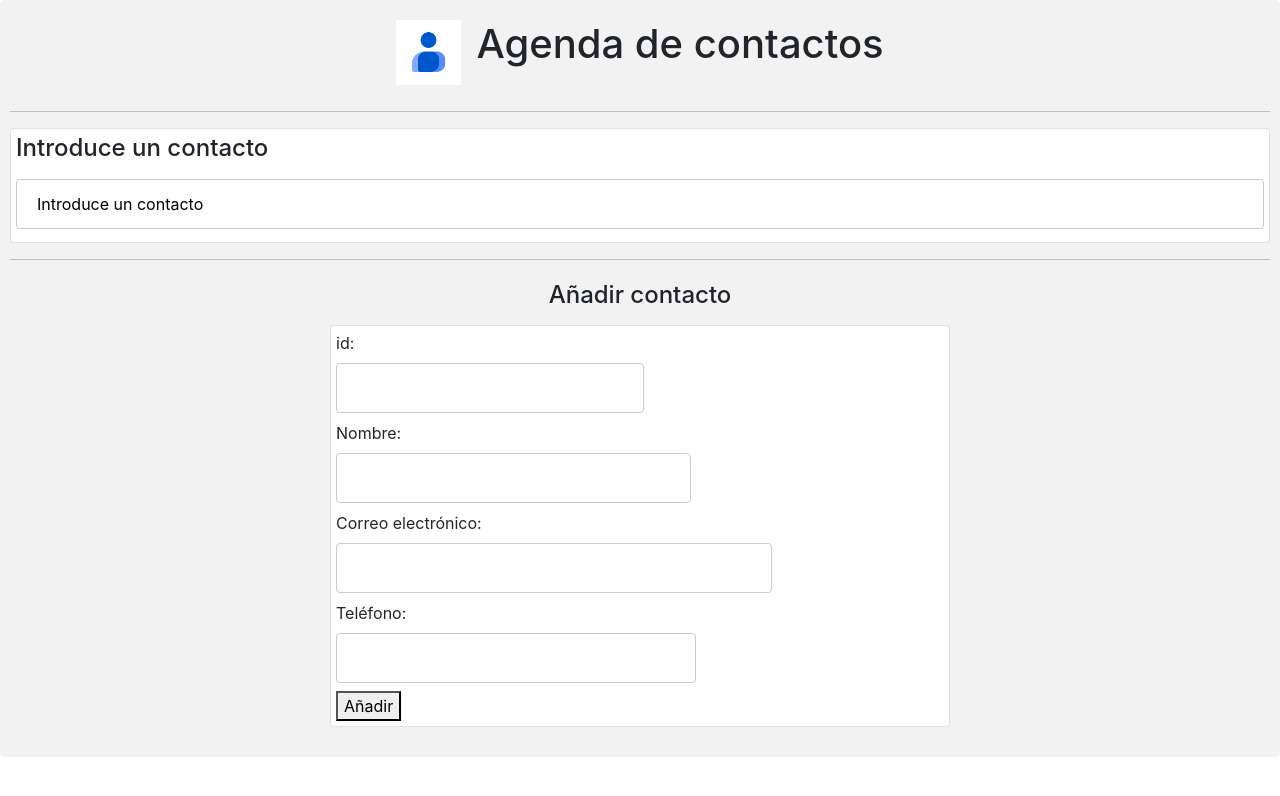
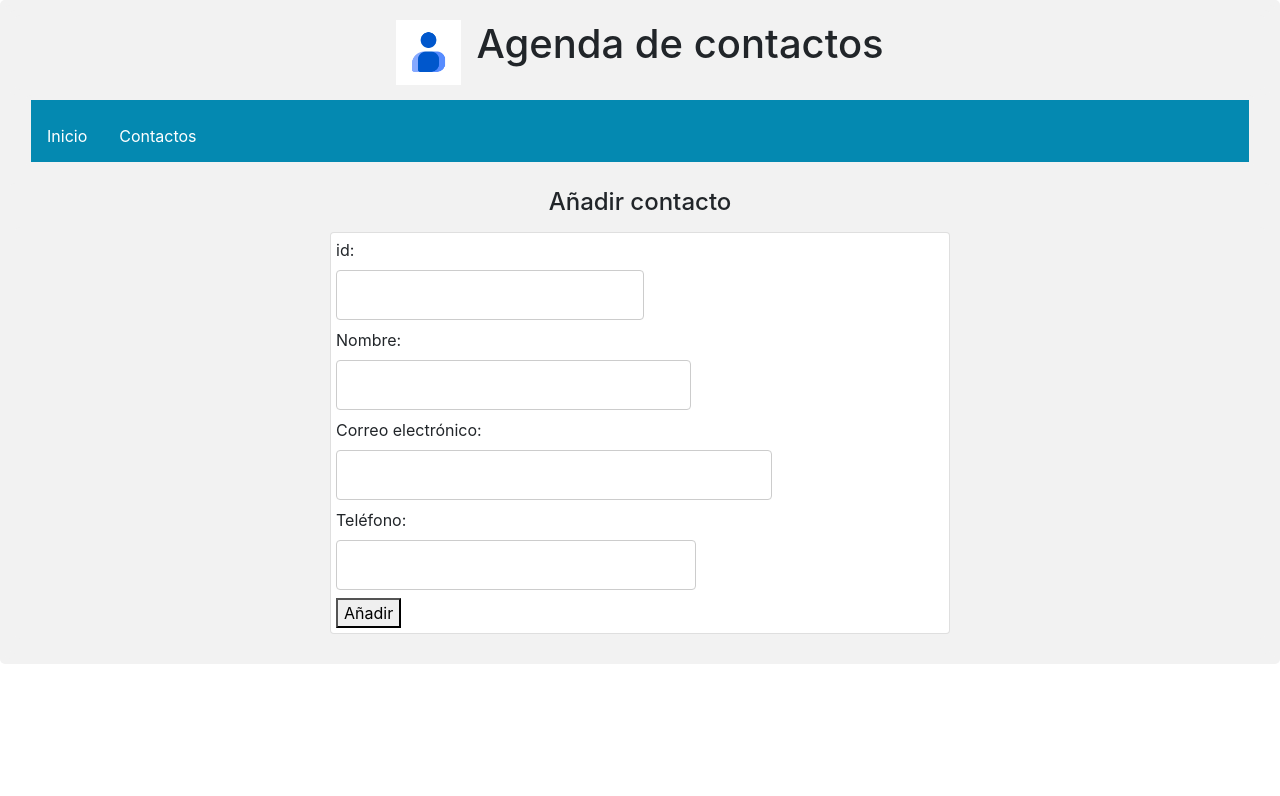
Before and after one commit to deleif/react-contacts, a React (Create React App) app: page /addcontactos in a window 1280 px wide. Shown: the top 796 px of the page. Built offline with nearby package versions, Linux system fonts and the light colour scheme; no server answers.

Commit message:
Modificación aplicación para mostrar form contact pulsando botón en lista

```diff
--- a/src/App.css
+++ b/src/App.css
@@ -80,11 +80,11 @@ li a:hover:not(.active) {
   background-color: #4caf50; /* Green */
   border: none;
   color: white;
-  padding: 15px 32px;
+  padding: 8px 15px;
   text-align: center;
   text-decoration: none;
   display: inline-block;
-  font-size: 16px;
+  font-size: 14px;
 }
 
 
@@ -151,6 +151,33 @@ div {
 }
 
 
+
+/*menu*/
+.ulmenu {
+  list-style-type: none;
+  overflow: hidden;
+  background-color: #0489B1;
+}
+
+.limenu {
+  float: left;
+}
+
+.limenu a {
+  display: block;
+  color: white;
+  text-align: center;
+  text-decoration: none;
+}
+
+.limenu  a:hover:not(.active) {
+  background-color:#0B4C5F;
+}
+
+
+
+
+
 @keyframes App-logo-spin {
   from {
     transform: rotate(0deg);
--- a/src/App.js
+++ b/src/App.js
@@ -1,14 +1,19 @@
 import React, { useState, useEffect } from "react";
+import { Routes, Route } from "react-router-dom"
+
 import "./App.css";
 
 /*componentes */
 import ContactList from "./components/ContactList";
 import SearchBar from "./components/SearchBar";
+import AddContactButton from "./components/AddViewContacButton";
 import AddContact from "./components/AddContact";
 import AddContactContext from "./context/AddContactContext";
 import Header from "./components/Header";
 import NoMatch from "./components/NoMatch"
 import Menu from "./components/Menu"
+import Home from "./components/Home"
+
 
 
 const App = () => {
@@ -63,8 +68,13 @@ const App = () => {
   return (
     <div>
       <Header titleApp={titleApp} />
+      <Menu />
 
-      {/* Contexto de la función handleAddContact */}
+      <Routes>
+        <Route path="/" element={<Home />} />
+        <Route path="/addcontactos" element={<AddContact />} />
+
+        <Route path="contactos" element={
           <AddContactContext.Provider value={handleAddContact}>
             {/* Renderiza el componente ContactList */}
             <ContactList
@@ -80,8 +90,15 @@ const App = () => {
             <hr />
 
             {/* Renderiza el componente AddContact */}
-        <AddContact />
+            <AddContactButton />
           </AddContactContext.Provider>
+        } />
+
+        <Route path="*" element={<NoMatch />} />
+      </Routes>
+
+      {/* Contexto de la función handleAddContact */}
+
     </div>
   );
 };
--- a/src/components/AddContact.jsx
+++ b/src/components/AddContact.jsx
@@ -3,7 +3,7 @@ import AddContactForm from "./AddContactForm";
 import AddContactContext from "../context/AddContactContext";
 
 const AddContact = () => {
-    // Obtener la función handleAddContact del contexto
+    // Obtener la función  del contexto
   const handleAddContact = useContext(AddContactContext);
 
   return (
--- a/src/components/AddContactForm.jsx
+++ b/src/components/AddContactForm.jsx
@@ -2,6 +2,7 @@ import React, { useState, useContext } from "react";
 import AddContactContext from "../context/AddContactContext";
 
 const AddContactForm = () => {
+
   // Estado local para los campos del formulario
   const [id, setId] = useState("");
   const [name, setName] = useState("");
--- /dev/null
+++ b/src/components/AddViewContacButton.jsx
@@ -0,0 +1,12 @@
+import { Routes, Route, Link } from "react-router-dom";
+import AddContact from "./AddContact";
+
+const AddContactButton = () => {
+  return (
+    <div className="centered">
+      <Link to="/addcontactos" className="button">Añadir contacto</Link>
+    </div>
+  );
+};
+
+export default AddContactButton;
--- /dev/null
+++ b/src/components/Home.jsx
@@ -0,0 +1,11 @@
+import AddContactButton from "./AddViewContacButton"
+
+const Home = () => {
+    return (
+      <div className="centered">
+        Bienvenido a la página de inicio
+      </div>
+    )
+  }
+
+  export default Home
--- a/src/components/Menu.jsx
+++ b/src/components/Menu.jsx
@@ -1,13 +1,18 @@
-import { Link } from "react-router-dom"
+import { Link } from "react-router-dom";
 
 const Menu = () => {
-    return (
-        <div>
-            <ul>
-                <li><Link to="/">Inicio</Link></li>
-                <li><Link to="contactos">Contactos</Link></li>
-            </ul>
-        </div>
-    )
-}
-export default Menu
+  return (
+    <div className="divmenu">
+      <ul className="ulmenu">
+        <li className="limenu">
+          <Link to="/">Inicio</Link>
+        </li>
+        <li className="limenu">
+          <Link to="contactos">Contactos</Link>
+        </li>
+      </ul>
+    </div>
+  );
+};
+
+export default Menu;
--- a/src/components/NoMatch.jsx
+++ b/src/components/NoMatch.jsx
@@ -1,6 +1,6 @@
 const NoMatch = () => {
     return (
-      <div>
+      <div className="centered">
         Página no encontrada
       </div>
     )
```
Also changed, not shown: src/components/ContactDetails.jsx (added, +28 -0 lines), src/components/ContactDetail.jsx (added). Lines whose indentation alone changed are shown as unchanged.
